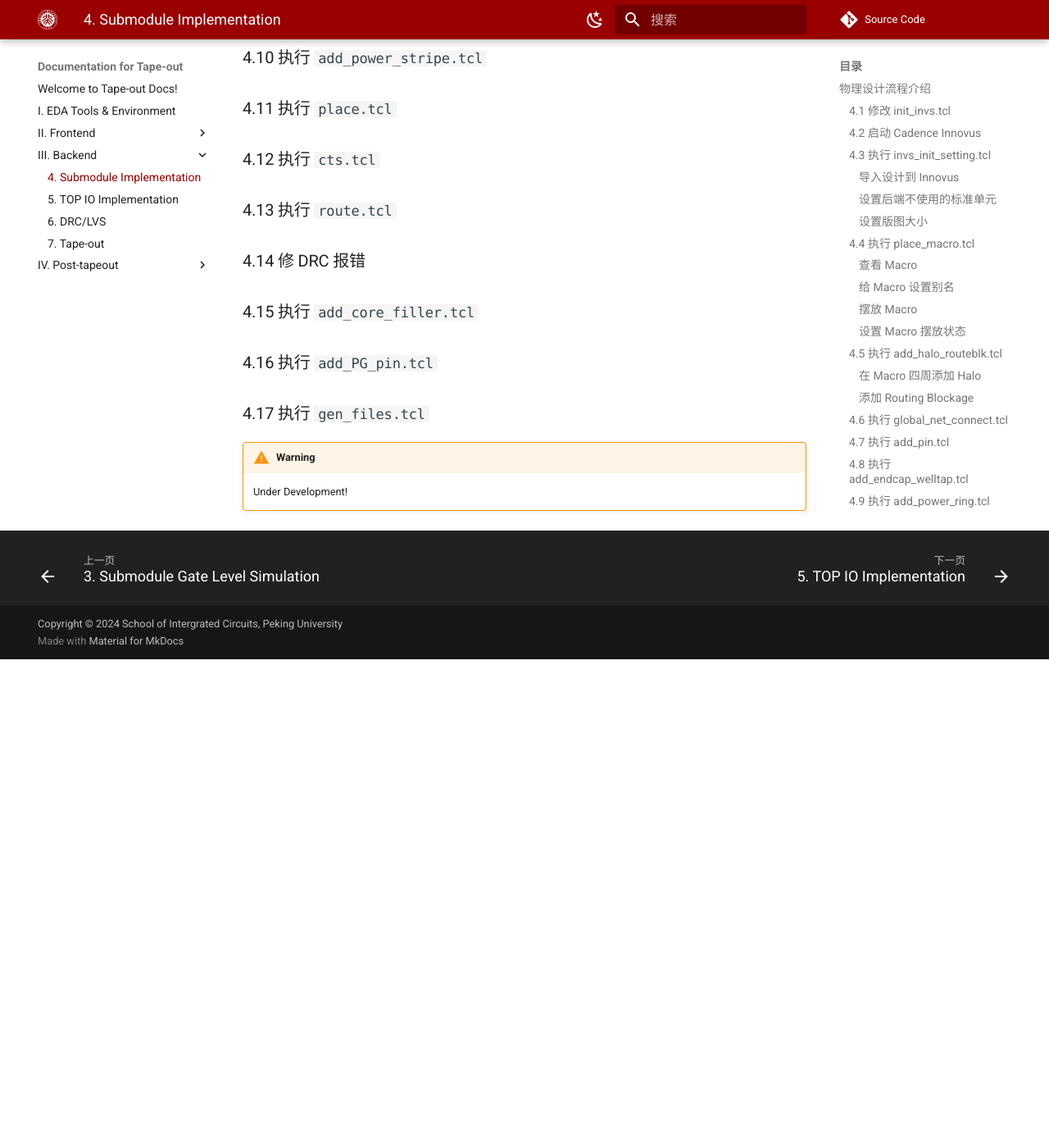
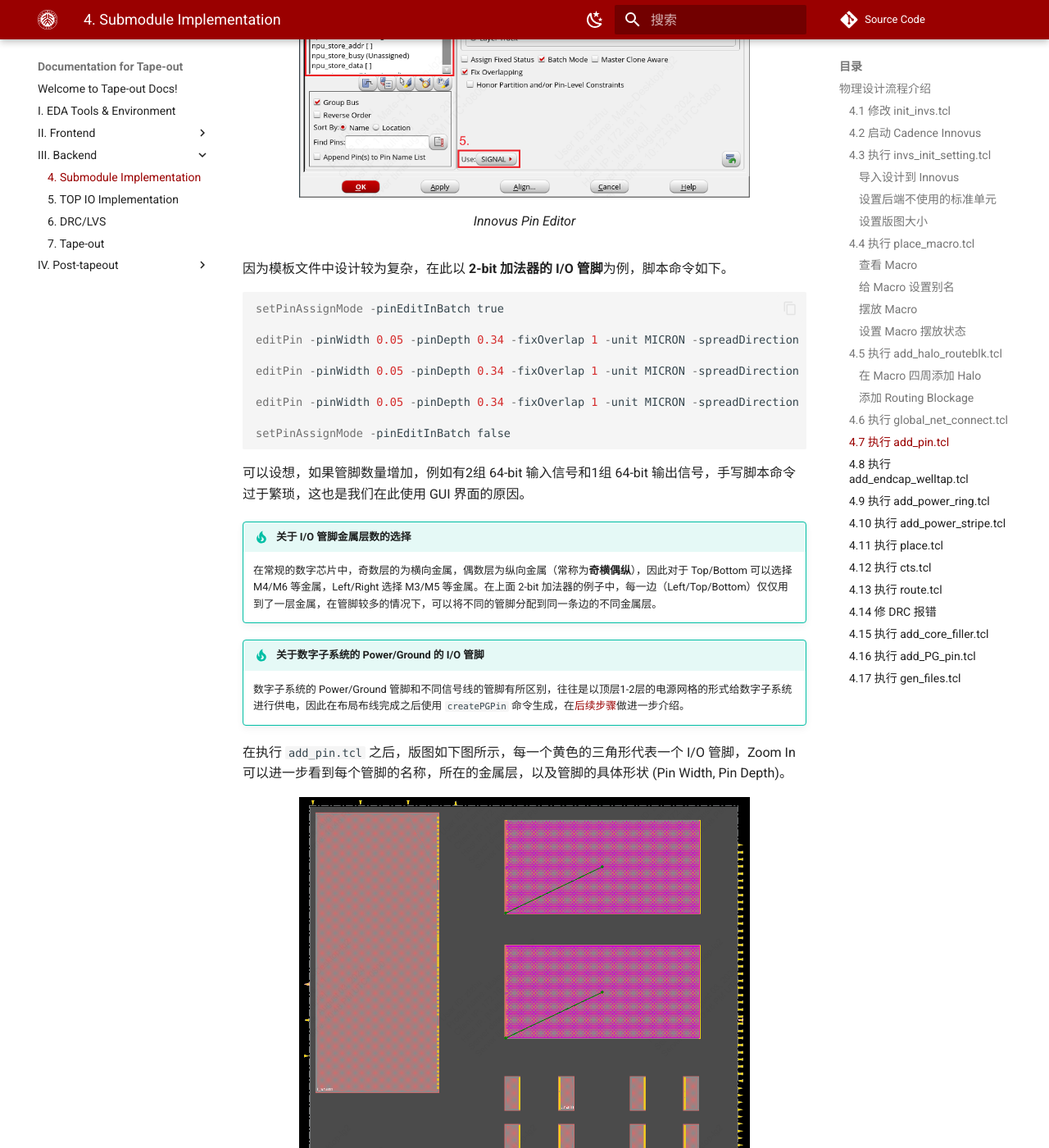
Before and after one commit to pku-pacific-lab-team/Tape-out_template_doc, an MkDocs documentation site: the page built from docs/4_submodule_implementation.md, in a window 1280 px wide and 1400 px high, scrolled down 10660 px. Shown: the whole window at 82% size. Built offline with MkDocs 1.6.1 and Material for MkDocs 9.7.7, drawn with Linux system fonts in a browser that asks for light colours; some web fonts are replaced; comment, search, counter and statistics services are not loaded; before the commit the page ends 11464 px from its top, so only the background shows below that; some of the changed text lies outside the part shown.

Commit message:
update submodule implementation add_pin.tcl

````diff
--- a/docs/4_submodule_implementation.md
+++ b/docs/4_submodule_implementation.md
@@ -348,16 +348,42 @@ globalNetConnect VSS -type tielo
 对于大规模的数字模块，信号 I/O 管脚数量可能是成百上千的，手动编写命令设置每个管脚的摆放过于繁琐。
 因此，我们使用 Innovus GUI 界面添加数字子系统的信号 I/O 管脚。
 
-* 在上方工具栏选择 `Edit -> Pin Editor` 添加相应的管脚。
+* 在上方工具栏选择 `Edit -> Pin Editor` 添加相应的管脚（详见下方 Pin Editor GUI 界面）。
 * 打开 `./work/innovus.cmd` （Innovus 生成的日志文件）查看我们在 GUI 界面每一步操作所对应的命令，其中就有我们所需要的 `editPin` 命令。
 
+<figure>
+  <img src="../figs/pin_editor.png" width=80%>
+  <figcaption>Innovus Pin Editor</figcaption>
+</figure>
+
+因为模板文件中设计较为复杂，在此以 **2-bit 加法器的 I/O 管脚**为例，脚本命令如下。
+
+``` tcl
+setPinAssignMode -pinEditInBatch true
+
+editPin -pinWidth 0.05 -pinDepth 0.34 -fixOverlap 1 -unit MICRON -spreadDirection clockwise -side Left -layer 5 -spreadType center -spacing 20.0 -pin {clk rst_n}
+
+editPin -pinWidth 0.05 -pinDepth 0.34 -fixOverlap 1 -unit MICRON -spreadDirection clockwise -side Top -layer 6 -spreadType range -start 10.0 100.0 -end 90.0 100.0 -pin {cin {a_in[0]} {a_in[1]} {b_in[0]} {b_in[1]}}
+
+editPin -pinWidth 0.05 -pinDepth 0.34 -fixOverlap 1 -unit MICRON -spreadDirection clockwise -side Bottom -layer 6 -spreadType range -start 10.0 0.0 -end 90.0 0.0 -pin {cout {c_out[0]} {c_out[1]}}
+
+setPinAssignMode -pinEditInBatch false
+```
+
+可以设想，如果管脚数量增加，例如有2组 64-bit 输入信号和1组 64-bit 输出信号，手写脚本命令过于繁琐，这也是我们在此使用 GUI 界面的原因。
+
 !!! tip "关于 I/O 管脚金属层数的选择"
-    在常规的数字芯片中，奇数层的为横向金属，偶数层为纵向金属（常称为**奇横偶纵**），因此对于 Top/Bottom 可以选择 M4/M6 等金属，Left/Right 选择 M3/M5 等金属。
+    在常规的数字芯片中，奇数层的为横向金属，偶数层为纵向金属（常称为**奇横偶纵**），因此对于 Top/Bottom 可以选择 M4/M6 等金属，Left/Right 选择 M3/M5 等金属。在上面 2-bit 加法器的例子中，每一边（Left/Top/Bottom）仅仅用到了一层金属，在管脚较多的情况下，可以将不同的管脚分配到同一条边的不同金属层。
 
 !!! tip "关于数字子系统的 Power/Ground 的 I/O 管脚"
     数字子系统的 Power/Ground 管脚和不同信号线的管脚有所区别，往往是以顶层1-2层的电源网格的形式给数字子系统进行供电，因此在布局布线完成之后使用 `createPGPin` 命令生成，在[后续步骤](./4_submodule_implementation.md#416-执行-add_pg_pintcl)做进一步介绍。
 
-!!! Warning "Under development!"
+在执行 `add_pin.tcl` 之后，版图如下图所示，每一个黄色的三角形代表一个 I/O 管脚，Zoom In 可以进一步看到每个管脚的名称，所在的金属层，以及管脚的具体形状 (Pin Width, Pin Depth)。
+
+<figure>
+  <img src="../figs/add_pin.png" width=80%>
+  <figcaption>Layout after adding I/O pins</figcaption>
+</figure>
 
 ### 4.8 执行 `add_endcap_welltap.tcl`
 
````
Also changed, not shown: docs/figs/add_pin.png (added), docs/figs/pin_editor.png (added).
